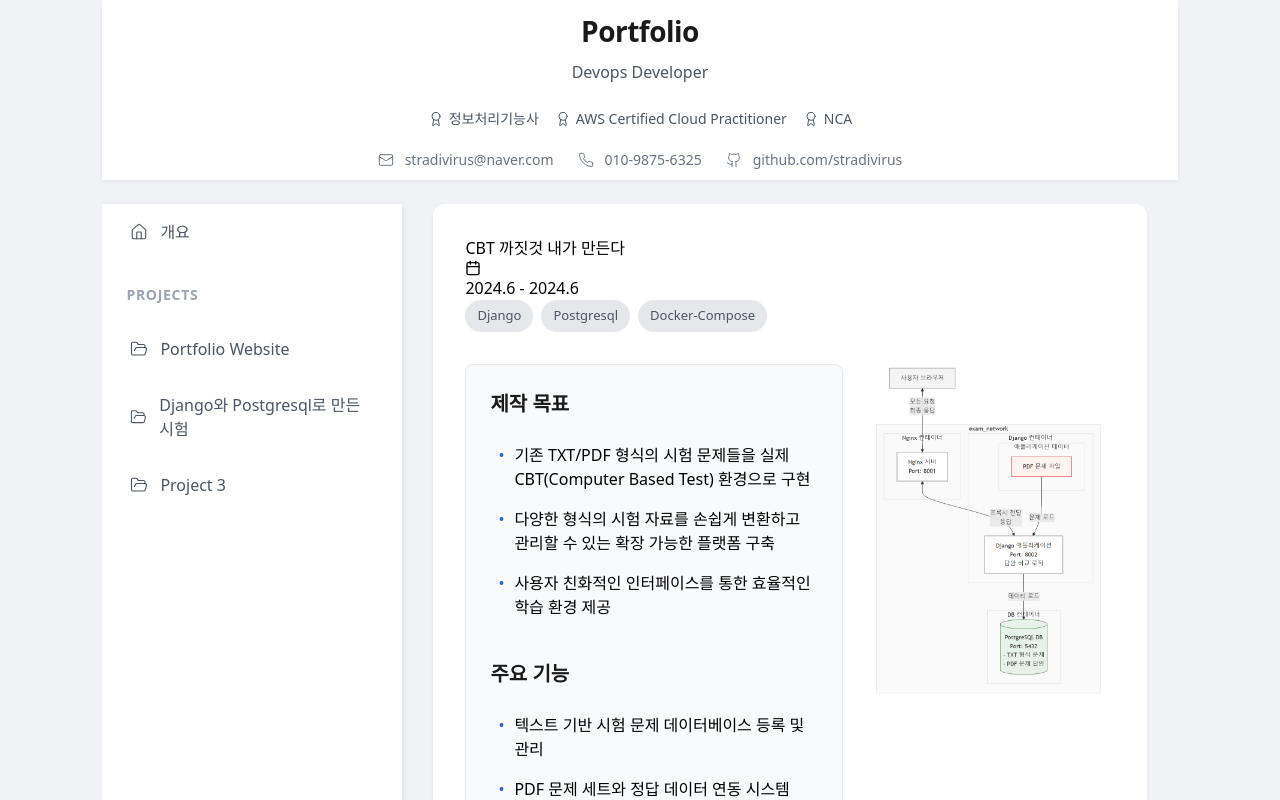
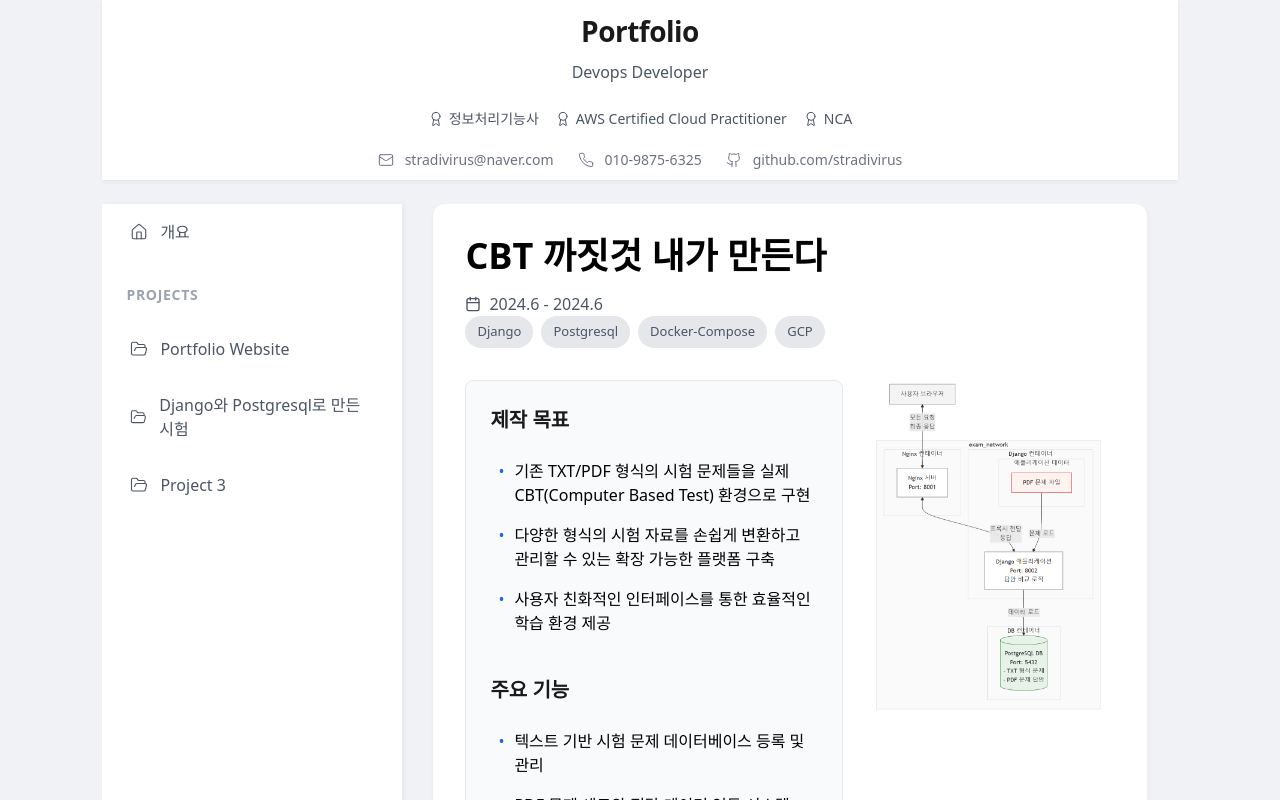
Before and after one commit to Stradivirus/web-info, a React (Create React App) app: page /project/2 in a window 1280 px wide. Shown: the top 800 px of the page. Built offline with nearby package versions, Linux system fonts and the light colour scheme.

Commit message:
제목 디자인 변경

```diff
--- a/src/pages/Projects/Project1.js
+++ b/src/pages/Projects/Project1.js
@@ -6,11 +6,9 @@ import ArchitectureDiagram from './Project1-Architecture.png';
 const Project1 = () => {
   return (
     <div className="project1-container">
-      <h1>Portfolio Website</h1>
-
-      {/* 프로젝트 기간 */}
-      <div className="project-info">
-        <div className="info-item">
+      <div className="project-header">
+        <h1 className="text-4xl font-bold mb-4">Portfolio Website</h1>
+        <div className="flex items-center gap-2 text-gray-600">
           <Calendar size={16} />
           <span>2024.11 - 2024.11</span>
         </div>
--- a/src/pages/Projects/Project2.js
+++ b/src/pages/Projects/Project2.js
@@ -1,4 +1,3 @@
-// Project2.js
 import React, { useState } from 'react';
 import { Github, Globe, Calendar, X } from 'lucide-react';
 import './Project2.css';
@@ -44,11 +43,9 @@ const Project2 = () => {
 
   return (
     <div className="project2-container">
-      <h1>CBT 까짓것 내가 만든다</h1>
-
-      {/* 프로젝트 기간 */}
-      <div className="project-info">
-        <div className="info-item">
+      <div className="project-header">
+        <h1 className="text-4xl font-bold mb-4">CBT 까짓것 내가 만든다</h1>
+        <div className="flex items-center gap-2 text-gray-600">
           <Calendar size={16} />
           <span>2024.6 - 2024.6</span>
         </div>
@@ -59,6 +56,7 @@ const Project2 = () => {
         <span className="project2-tag">Django</span>
         <span className="project2-tag">Postgresql</span>
         <span className="project2-tag">Docker-Compose</span>
+        <span className="project2-tag">GCP</span>
       </div>
 
       {/* 프로젝트 개요와 아키텍처 다이어그램 */}
```
